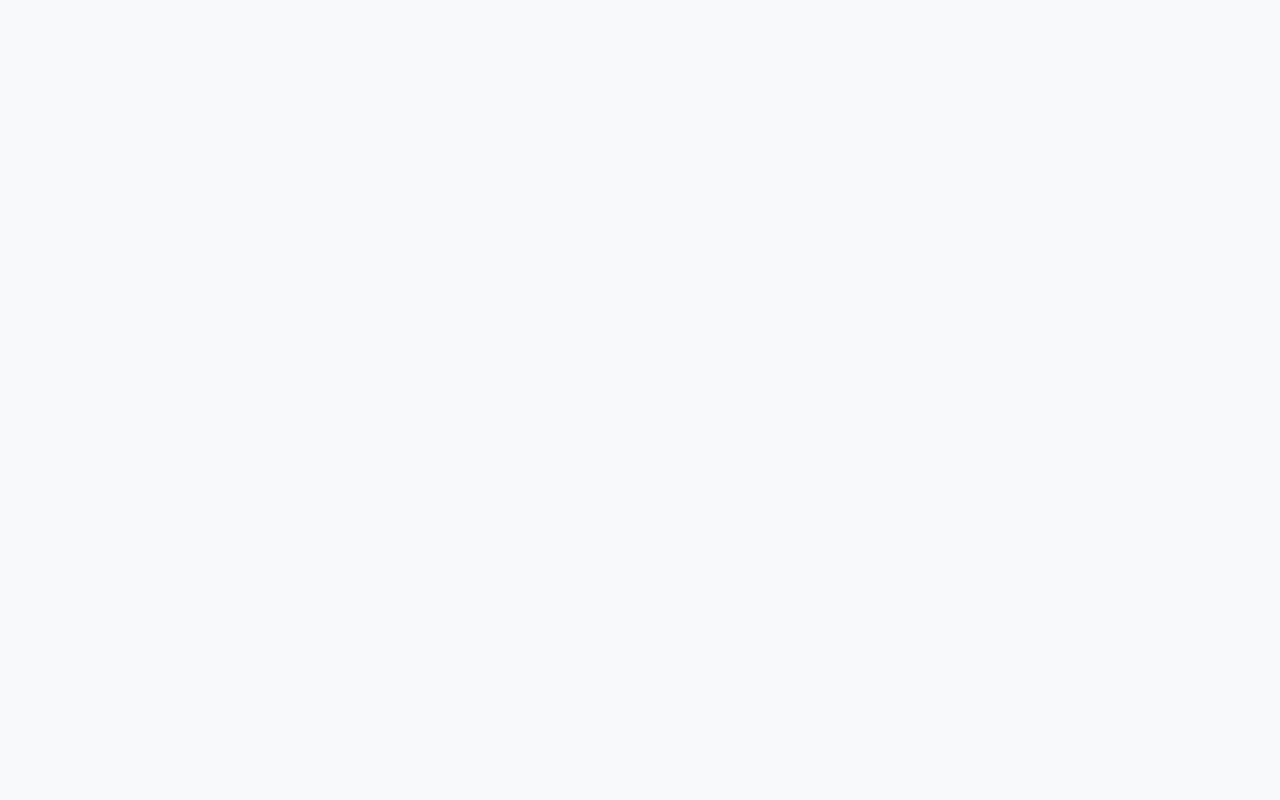
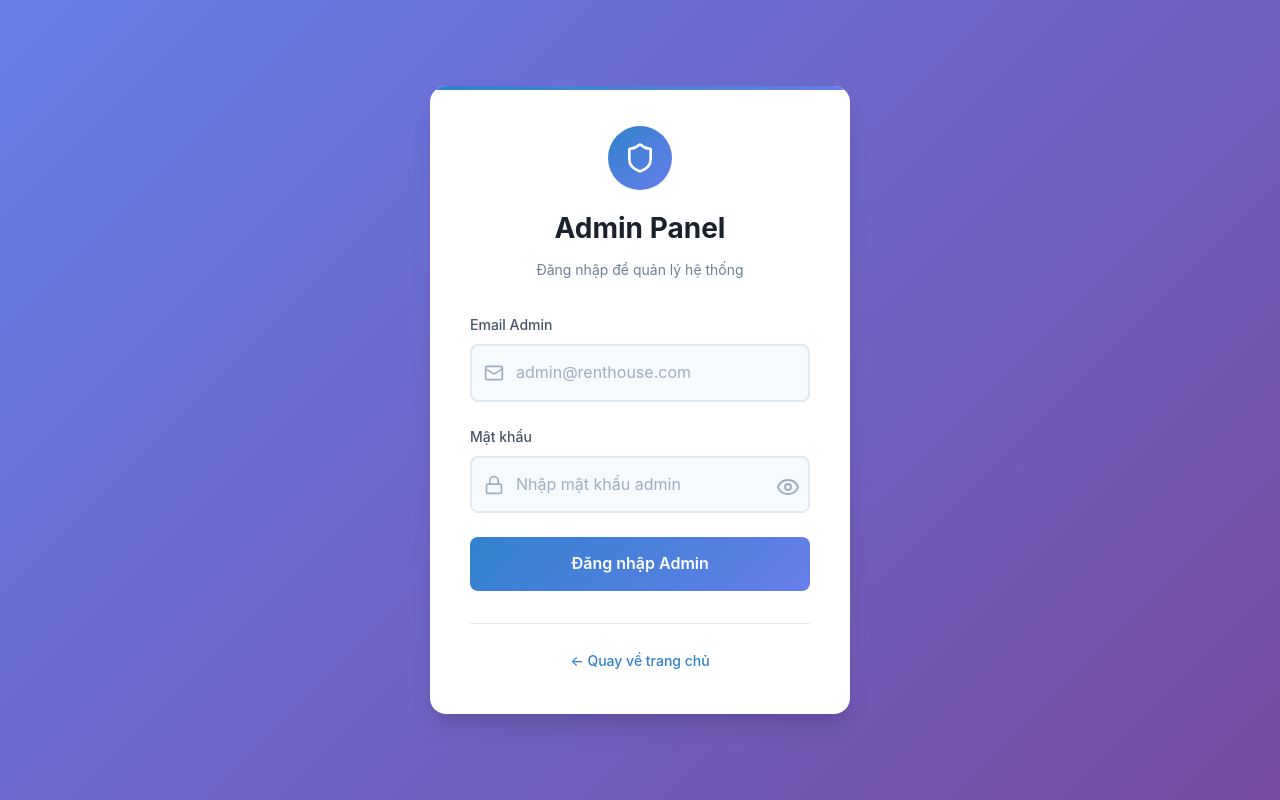
Before and after one commit to MarcoHoang/rental-house-frontend, a React (Vite) app: page /admin/login in a window 1280 px wide. Before the commit this address had no page. Built offline with nearby package versions, Linux system fonts and the light colour scheme; no server answers.

Commit message:
updateAdminLogin

```diff
--- a/package.json
+++ b/package.json
@@ -13,6 +13,7 @@
     "@heroicons/react": "^2.2.0",
     "axios": "^1.11.0",
     "esbuild": "^0.25.8",
+    "jwt-decode": "^4.0.0",
     "lucide-react": "^0.536.0",
     "react": "^19.1.1",
     "react-dom": "^19.1.1",
--- a/src/App.jsx
+++ b/src/App.jsx
@@ -7,6 +7,7 @@ import Register from './components/login-register/Register';
 import Login from './components/login-register/Login';
 import UserProfilePage from './pages/UserProfilePage.jsx';
 import ForgotPassword from './components/login-register/ForgotPassword';
+import AdminLogin from './components/admin/AdminLogin.jsx';
 
 // Protected Route Component
 const ProtectedRoute = ({ children }) => {
@@ -35,7 +36,7 @@ function App() {
             </ProtectedRoute>
           }
         />
-
+        <Route path="/admin/login" element={<AdminLogin />} />
       </Routes>
     </Router>
   );
--- a/src/components/admin/AdminLogin.jsx
+++ b/src/components/admin/AdminLogin.jsx
@@ -4,6 +4,7 @@ import styled from "styled-components";
 import { Shield, Mail, Lock, Eye, EyeOff } from "lucide-react";
 import LoadingSpinner from "../common/LoadingSpinner";
 import { adminAuth } from "../../api/adminApi";
+import { jwtDecode } from "jwt-decode";
 
 const LoginContainer = styled.div`
   min-height: 100vh;
@@ -232,37 +233,34 @@ const AdminLogin = () => {
   setError("");
 
   try {
-      // Gọi API đăng nhập thật sự
     const response = await adminAuth.login(formData);
-
-      // Kiểm tra cấu trúc response từ backend
-      // Dựa trên ApiResponse của bạn, dữ liệu nằm trong response.data.data
     const responseData = response.data?.data;
     const token = responseData?.token;
 
-      if (token && responseData?.role === "ADMIN") {
-        // Tạo đối tượng người dùng để lưu
+    if (!token) {
+      throw new Error("Không nhận được token từ server.");
+    }
+
+    const decoded = jwtDecode(token);
+
+    const roleFromToken =
+      decoded?.role?.replace("ROLE_", "") || ""; // lấy từ claim 'role' đã được backend thêm
+
+    if (roleFromToken !== "ADMIN") {
+      throw new Error("Bạn không có quyền truy cập Admin.");
+    }
+
     const adminUser = {
-          id: responseData.id,
-          name: responseData.fullName,
-          email: responseData.email,
-          role: responseData.role,
+      id: decoded?.id || "",
+      email: decoded?.sub || "",
+      role: roleFromToken,
     };
 
-        // LƯU TOKEN VÀ THÔNG TIN USER THẬT VÀO LOCALSTORAGE
     localStorage.setItem("adminToken", token);
     localStorage.setItem("adminUser", JSON.stringify(adminUser));
 
-        // Điều hướng đến dashboard
     navigate("/admin/dashboard");
-      } else {
-        // Nếu không có token hoặc role không phải admin
-        throw new Error(
-          "Thông tin đăng nhập không hợp lệ hoặc bạn không phải Admin."
-        );
-      }
   } catch (err) {
-      // Xử lý lỗi từ API
     const errorMessage =
       err.response?.data?.message ||
       err.message ||
```
Also changed, not shown: 1 other file (tests, documents, lock files or other folders). Lines whose indentation alone changed are shown as unchanged.
